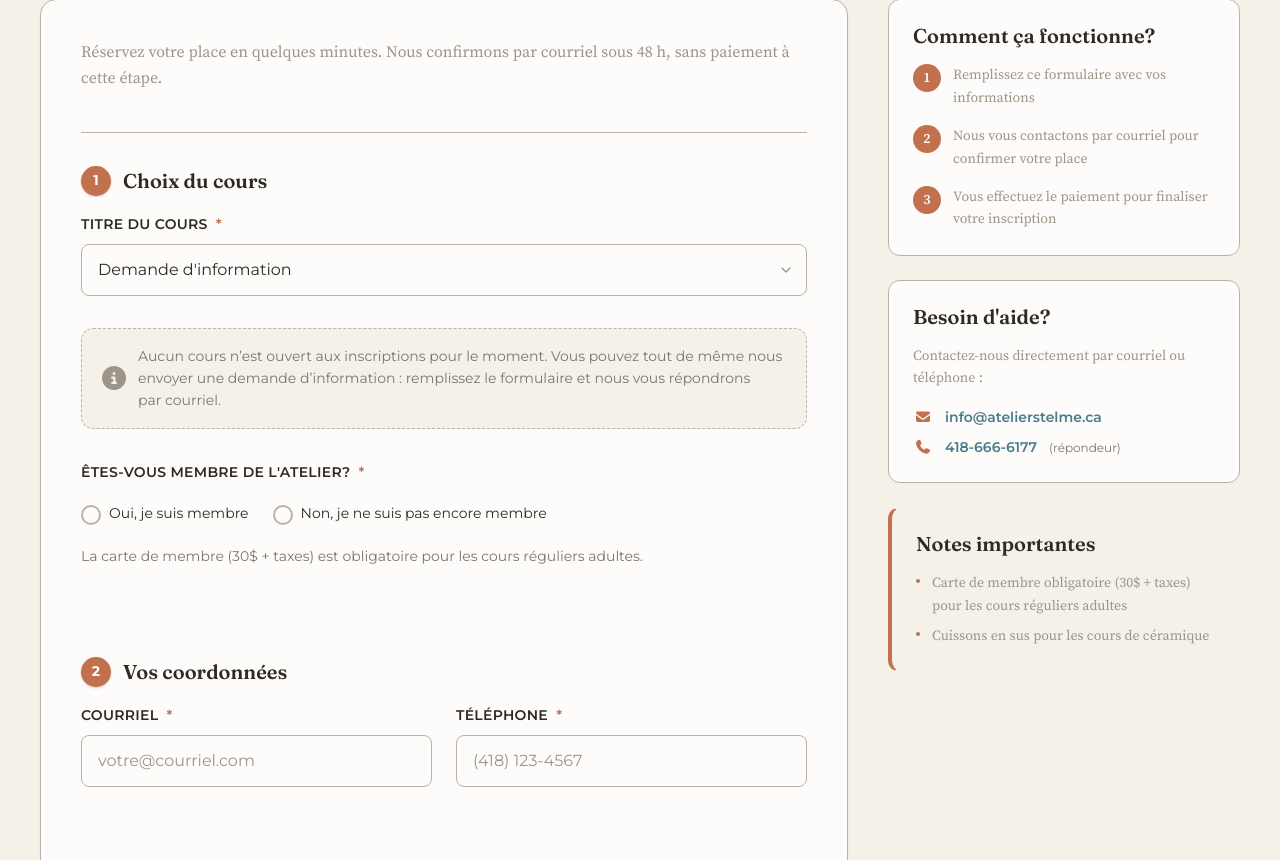
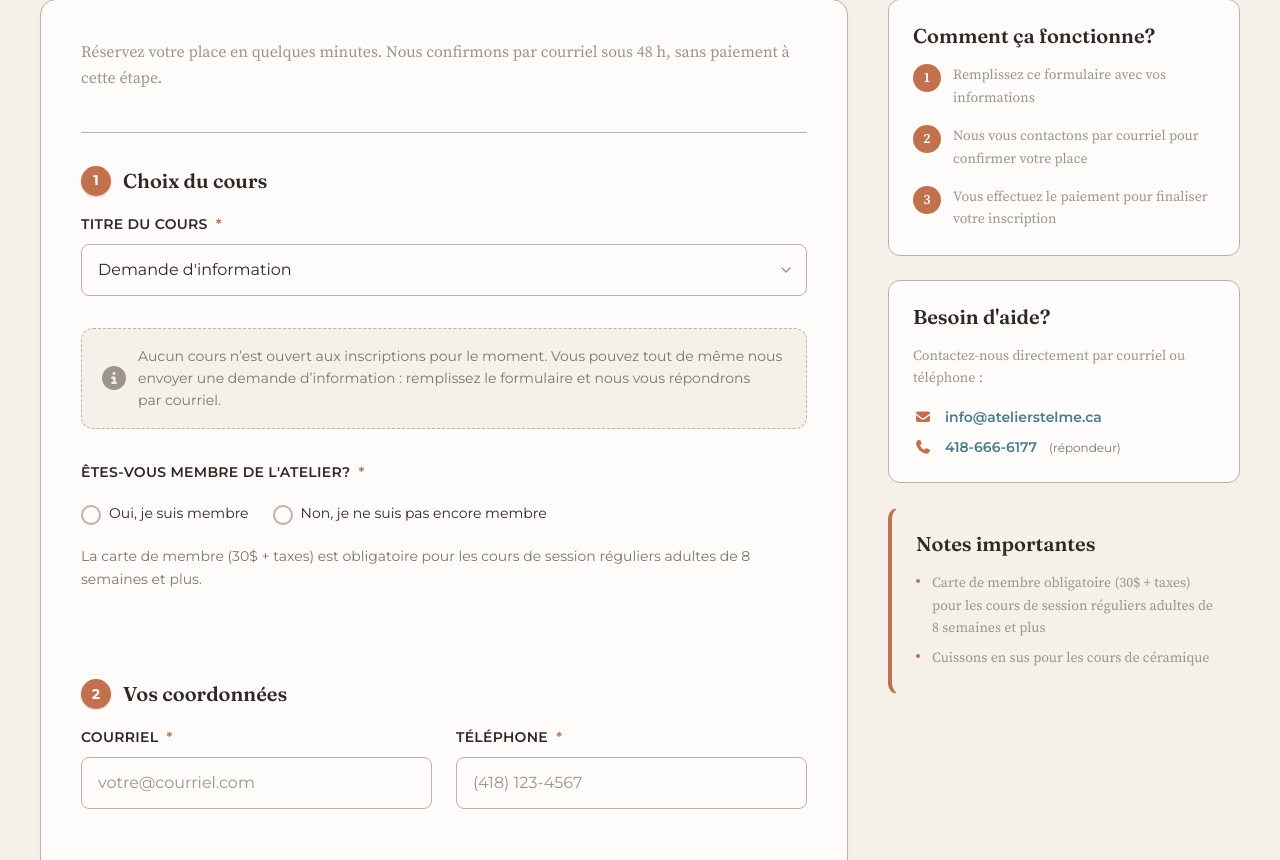
Before and after one commit to camauger/idoine, a Python web app: template src/templates/pages/inscription.html in a window 1280 px wide. Shown: the part 205-1065 px from the top of the page. Run offline with Jinja, Linux system fonts and the light colour scheme; the template is opened without the code that fills it, so the values that code supplies are empty; style sheets or scripts are compiled from the project's sources.

Commit message:
fix(formPrefill): update visibility logic for argile question and refine membership card requirements
- Adjusted the logic in formPrefill.js to display the "propre argile" question only for non-intensive ceramic courses.
- Updated HTML templates to clarify that the membership card is required for regular adult courses of 8 weeks and more, enhancing user understanding.

```diff
--- a/src/scripts/formPrefill.js
+++ b/src/scripts/formPrefill.js
@@ -141,7 +141,8 @@
   }
 
   /**
-   * Affiche la question « propre argile » seulement pour les cours de céramique.
+   * Affiche la question « propre argile » seulement pour les cours de céramique,
+   * sauf les intensifs.
    * Masquée : radios non requises et décochées pour ne pas bloquer la soumission.
    */
   function updateArgileGroup() {
@@ -149,7 +150,8 @@
     var sel = document.getElementById('cours');
     if (!group || !sel) return;
     var c = coursesById[sel.value];
-    var show = !!c && disciplineKey(c.discipline) === 'ceramique';
+    var show = !!c && disciplineKey(c.discipline) === 'ceramique' &&
+      (c.type_cours || '').toLowerCase() !== 'intensif';
     group.hidden = !show;
     var radios = group.querySelectorAll('input[type="radio"]');
     Array.prototype.forEach.call(radios, function (radio) {
--- a/src/templates/pages/cours.html
+++ b/src/templates/pages/cours.html
@@ -20,7 +20,7 @@
       <div class="cours-hero-notes" id="notes-importantes" aria-labelledby="notes-importantes-title">
         <h2 id="notes-importantes-title" class="notes-heading">À savoir avant de vous inscrire</h2>
         <ul class="notes-list">
-          <li><strong>Carte de membre obligatoire</strong> (30$ (taxes en sus)) pour les cours réguliers (8 semaines) pour adultes.</li>
+          <li><strong>Carte de membre obligatoire</strong> (30$ + taxes) pour les cours de session réguliers adultes de 8 semaines et plus.</li>
           <li><strong>Cours céramique réguliers :</strong> cuissons en sus.</li>
           <li><strong>Groupes privés :</strong> possibilité d'organiser des ateliers pour groupes d'amis, famille, team-building. Contactez-nous!</li>
         </ul>
--- a/src/templates/pages/course-detail-form.html
+++ b/src/templates/pages/course-detail-form.html
@@ -173,7 +173,7 @@
                   <span class="form-radio-label">Non, je ne suis pas encore membre</span>
                 </label>
               </div>
-              <p class="form-hint">La carte de membre (30$ + taxes) est obligatoire pour les cours réguliers adultes.</p>
+              <p class="form-hint">La carte de membre (30$ + taxes) est obligatoire pour les cours de session réguliers adultes de 8 semaines et plus.</p>
             </div>
           </fieldset>
 
--- a/src/templates/pages/inscription.html
+++ b/src/templates/pages/inscription.html
@@ -74,7 +74,7 @@
                       <span class="form-radio-label">Non, je ne suis pas encore membre</span>
                     </label>
                   </div>
-                  <p class="form-hint">La carte de membre (30$ + taxes) est obligatoire pour les cours réguliers adultes.</p>
+                  <p class="form-hint">La carte de membre (30$ + taxes) est obligatoire pour les cours de session réguliers adultes de 8 semaines et plus.</p>
                 </div>
 
                 {# Question argile — visible seulement pour les cours de céramique (géré par formPrefill.js) #}
@@ -252,7 +252,7 @@
           <div class="info-card info-card-note">
             <h3>Notes importantes</h3>
             <ul>
-              <li>Carte de membre obligatoire (30$ + taxes) pour les cours réguliers adultes</li>
+              <li>Carte de membre obligatoire (30$ + taxes) pour les cours de session réguliers adultes de 8 semaines et plus</li>
               <li>Cuissons en sus pour les cours de céramique</li>
             </ul>
           </div>
```
